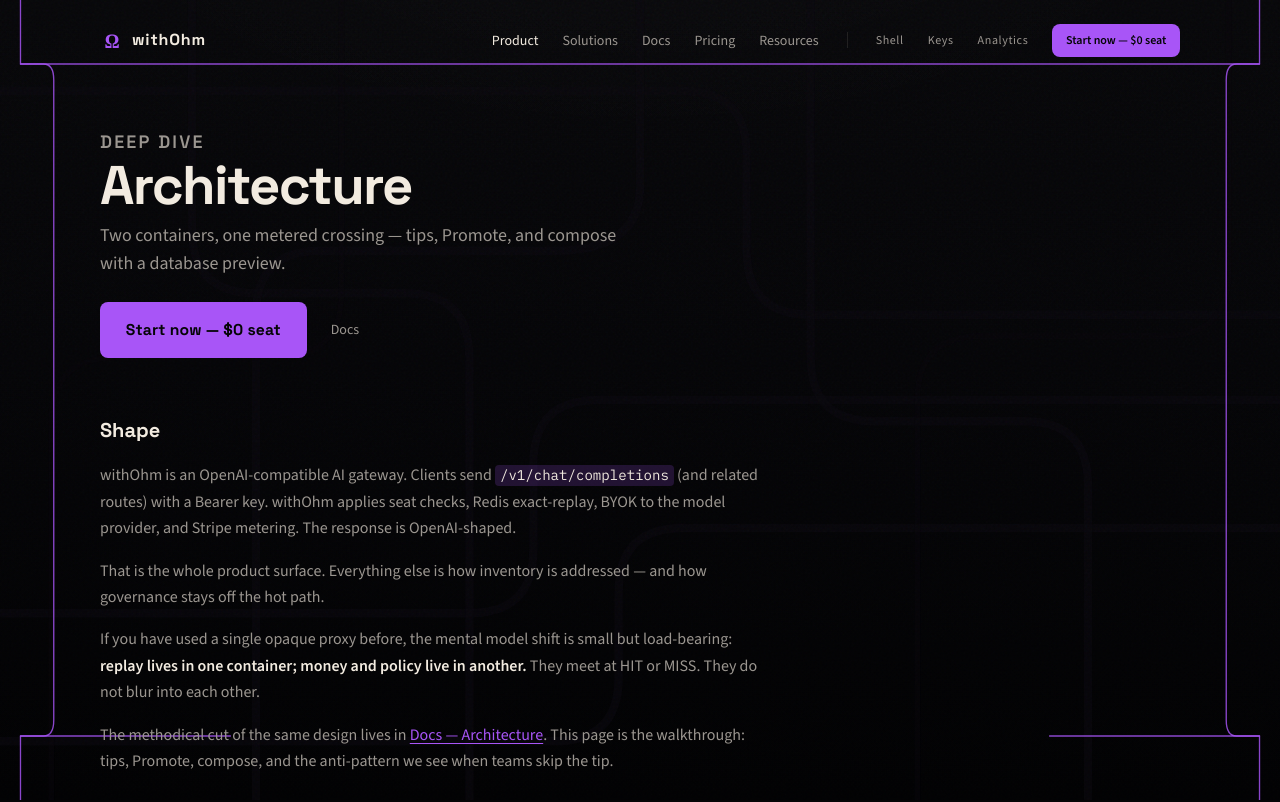
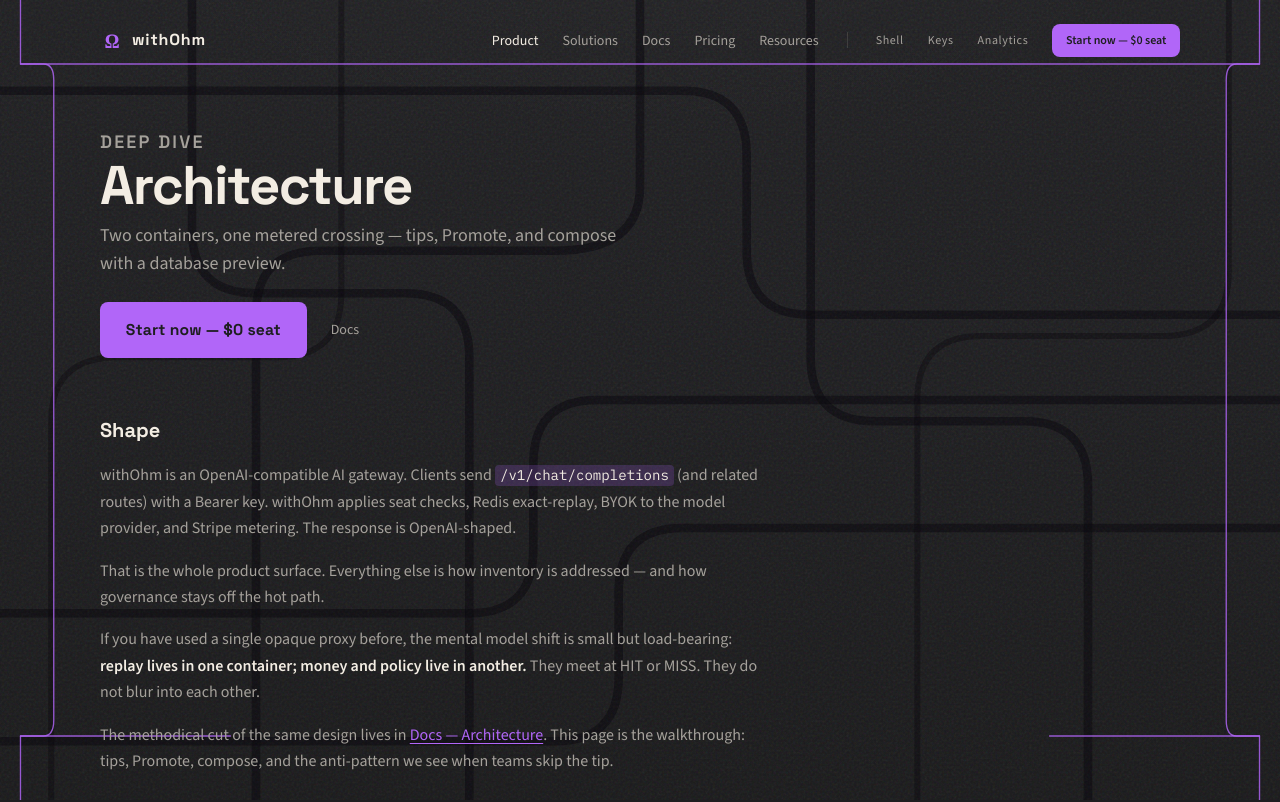
Before and after one commit to iwasinnam2/ohm, a Next.js app in the folder site/: page /product/architecture in a window 1280 px wide. Shown: the top 802 px of the page. Built offline with nearby package versions, Linux system fonts and the light colour scheme.

Commit message:
Brighten frontend theme by ~10%
Lift ink/graphite backgrounds, muted text, violet accents, hairlines,
and Agent Shell chrome so the whole site reads a notch lighter.

Co-authored-by: iwasinnam2 <iwasinnam2@users.noreply.github.com>

```diff
--- a/site/src/app/globals.css
+++ b/site/src/app/globals.css
@@ -4,26 +4,26 @@
 */
 
 :root {
-  /* --- Primitives: color --- */
-  --color-ink-950: #050507;
-  --color-ink-900: #0b0b0f;
-  --color-ink-850: #070709;
-  --color-ink-800: #020203;
-  --color-paper-50: #f2ebe0;
-  --color-paper-400: #9b9690;
-  --color-violet-400: #c084fc;
-  --color-violet-500: #a855f7;
-  --color-violet-700: #7e22ce;
-  --color-violet-ink: #050507;
+  /* --- Primitives: color (~10% brighter than prior ink field) --- */
+  --color-ink-950: #1e1e20;
+  --color-ink-900: #232327;
+  --color-ink-850: #202022;
+  --color-ink-800: #1b1b1c;
+  --color-paper-50: #f3ede3;
+  --color-paper-400: #a5a19b;
+  --color-violet-400: #c690fc;
+  --color-violet-500: #b166f8;
+  --color-violet-700: #8b38d3;
+  --color-violet-ink: #1e1e20;
   /* Legacy copper aliases → violet (OG chrome now purple) */
   --color-copper-400: var(--color-violet-400);
   --color-copper-500: var(--color-violet-500);
   --color-copper-700: var(--color-violet-700);
   --color-copper-ink: var(--color-violet-ink);
-  --color-graphite-400: #16151a;
-  --color-graphite-500: #121116;
-  --color-graphite-600: #0e0d12;
-  --color-slate-500: #1a191f;
+  --color-graphite-400: #2d2c31;
+  --color-graphite-500: #2a292d;
+  --color-graphite-600: #26252a;
+  --color-slate-500: #313035;
 
   /* --- Primitives: space (8px grid) --- */
   --space-1: 0.25rem; /* 4 */
@@ -80,9 +80,9 @@
   --accent: var(--color-violet-500);
   --accent-hover: var(--color-violet-400);
   --accent-deep: var(--color-violet-700);
-  --accent-soft: rgba(168, 85, 247, 0.18);
+  --accent-soft: rgba(177, 102, 248, 0.2);
   --accent-ink: var(--color-violet-ink);
-  --line: rgba(242, 235, 224, 0.1);
+  --line: rgba(243, 237, 227, 0.12);
   --focus-ring: var(--color-violet-500);
 
   /* --- Semantic: modular surfaces (card system) --- */
@@ -95,7 +95,7 @@
   --shadow-card-hover:
     inset 0 1px 0 rgba(242, 235, 224, 0.08),
     0 2px 6px rgba(0, 0, 0, 0.35),
-    0 24px 56px -24px rgba(168, 85, 247, 0.32);
+    0 24px 56px -24px rgba(177, 102, 248, 0.32);
 
   --content-width: 1080px;
   --gutter: var(--space-5);
@@ -450,7 +450,7 @@ pre {
 .btn--primary:hover {
   background: var(--accent-hover);
   color: var(--accent-ink);
-  box-shadow: 0 12px 40px -18px rgba(168, 85, 247, 0.75);
+  box-shadow: 0 12px 40px -18px rgba(177, 102, 248, 0.75);
 }
 
 .btn--ghost {
@@ -3123,12 +3123,12 @@ body:has(.doc-layout) .site-footer {
 
 /* Agent Shell — PowerShell-style terminal */
 .ps-shell {
-  --ps-bg: #012456;
-  --ps-fg: #f0f0f0;
-  --ps-muted: #9ec3e8;
-  --ps-err: #ff6b6b;
-  --ps-cmd: #ffe08a;
-  --ps-chrome: #0a1a33;
+  --ps-bg: #1a3a66;
+  --ps-fg: #f5f5f5;
+  --ps-muted: #a8cceb;
+  --ps-err: #ff7a7a;
+  --ps-cmd: #ffe79c;
+  --ps-chrome: #233147;
   display: flex;
   flex-direction: column;
   min-height: min(70vh, 40rem);
@@ -3468,7 +3468,7 @@ body:has(.doc-layout) .site-footer {
 .pipe-network__payload {
   fill: var(--color-violet-400);
   opacity: 0;
-  filter: drop-shadow(0 0 3px rgba(168, 85, 247, 0.7));
+  filter: drop-shadow(0 0 3px rgba(177, 102, 248, 0.7));
 }
 
 /* Thin purple page-border tubing — constant accent rails */
@@ -3574,7 +3574,7 @@ body:has(.doc-layout) .site-footer {
   height: 5px;
   border-radius: 2px;
   background: var(--accent);
-  box-shadow: 0 0 12px rgba(168, 85, 247, 0.45);
+  box-shadow: 0 0 12px rgba(177, 102, 248, 0.45);
 }
 
 .dual-aid__crossing span {
@@ -3836,13 +3836,13 @@ body:has(.doc-layout) .site-footer {
 }
 
 .ohm-flow__promote {
-  stroke: #a855f7;
+  stroke: #b166f8;
   stroke-width: 7;
   stroke-linecap: round;
 }
 
 .ohm-flow__promote-pill {
-  fill: #a855f7;
+  fill: #b166f8;
 }
 
 .ohm-flow__promote-text {
```
